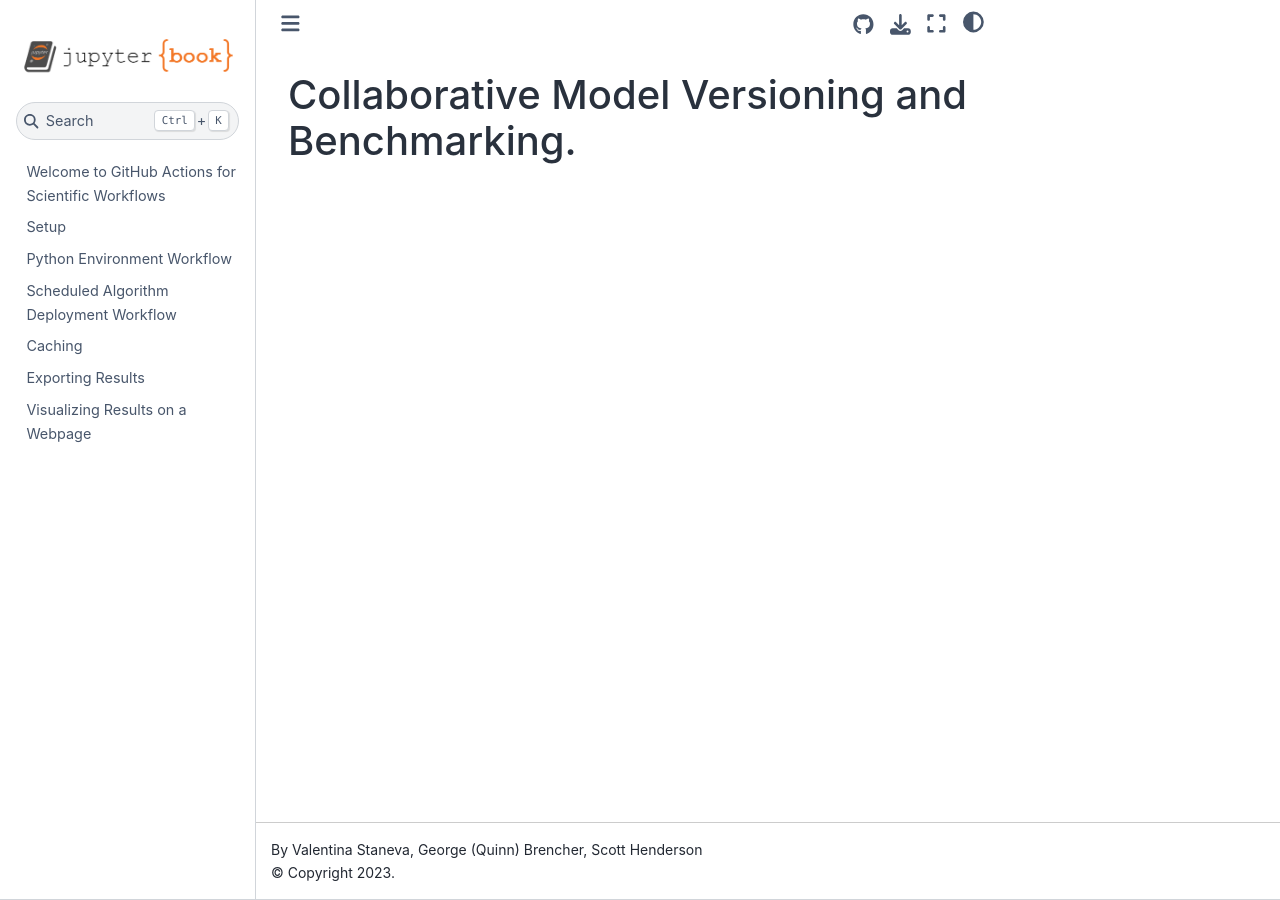
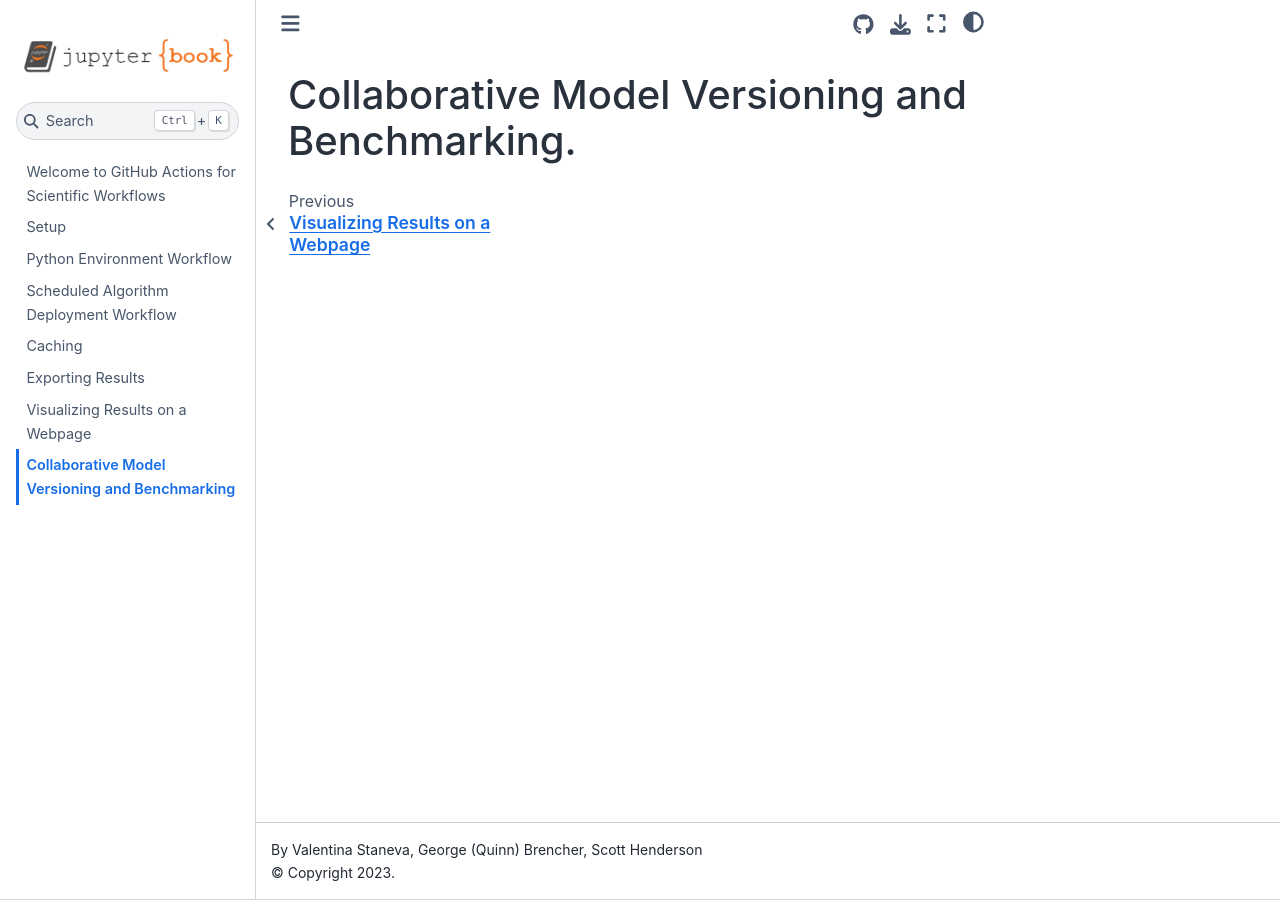
Before and after one commit to uwescience/SciPy2024-GitHubActionsTutorial, a Jupyter Book: the page built from docs/model_benchmarking.md, in a window 1280 px wide. Built offline with Jupyter Book 1.0.4 settings and Sphinx 7.4.7 and the Sphinx Book theme 1.1.4, drawn with Linux system fonts in a browser that asks for light colours; pages that are not in the unit, such as notebooks, are missing from menus.

Commit message:
table of content

```diff
--- a/docs/_toc.yml
+++ b/docs/_toc.yml
@@ -12,3 +12,5 @@ chapters:
 - file: visualizing-results-webpage
 - file: ../glacier_image_correlation/README
   title: Batch Computing
+- file: model_benchmarking
+  title: Collaborative Model Versioning and Benchmarking
```
